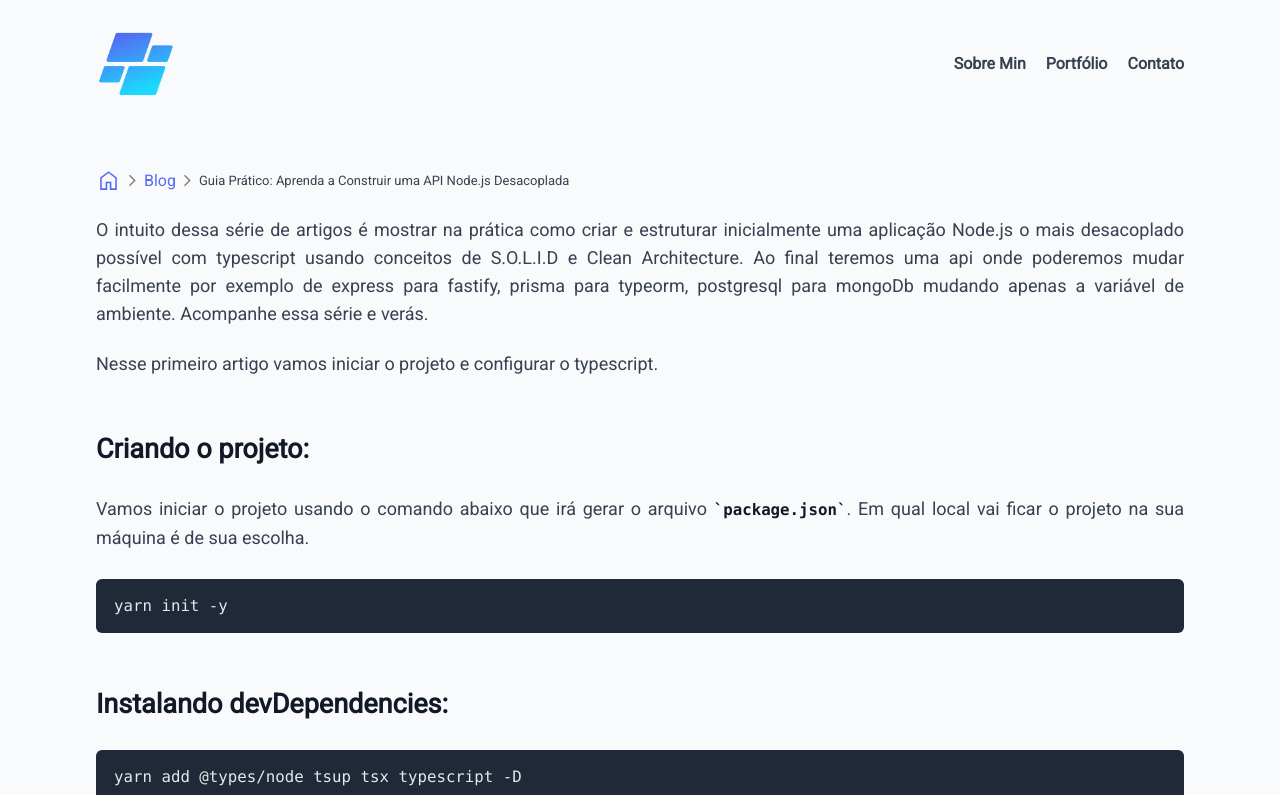
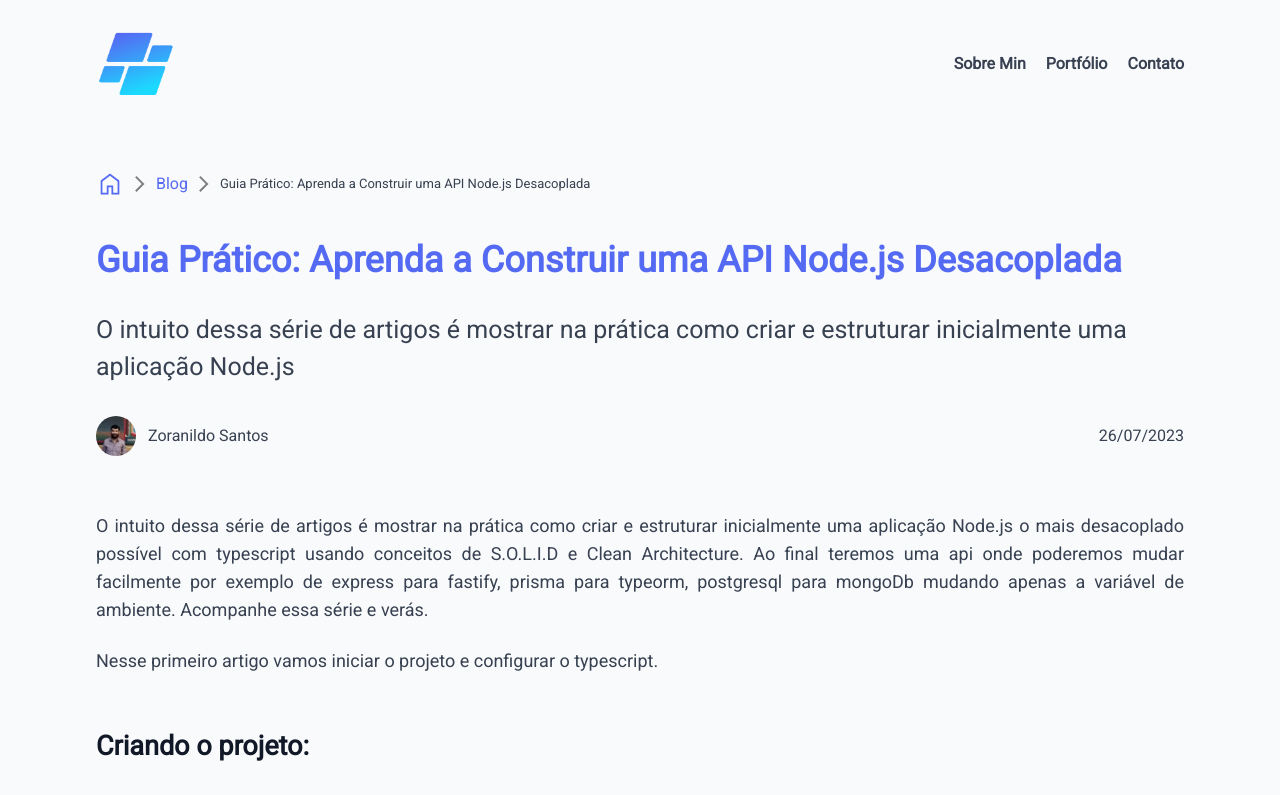
Before and after one commit to zorasantos/zorasantos.dev, a Next.js app: page /posts/api-node-desacoplada in a window 1280 px wide. Shown: the top 795 px of the page. Built offline with nearby package versions, Linux system fonts and the light colour scheme.

Commit message:
feat: create post detail components

```diff
--- a/src/app/posts/[slug]/page.tsx
+++ b/src/app/posts/[slug]/page.tsx
@@ -1,7 +1,7 @@
 import { notFound } from "next/navigation";
 import { getPostContent, getPostMetadata } from "@/utils";
 import Markdown from "markdown-to-jsx";
-import { Breadcrumbs } from "@/components";
+import { Breadcrumbs, PostDetails } from "@/components";
 
 export const generateStaticParams = async () => {
   const posts = getPostMetadata();
@@ -22,6 +22,7 @@ export default async function Post(params: { params: { slug: string } }) {
   return (
     <>
       <Breadcrumbs page="Blog" title={post?.data?.title} />
+      <PostDetails author={post?.data?.author} date={post?.data?.date} description={post?.data?.description} title={post?.data?.title}/>
       <article className="prose text-lg mx-auto max-w-6xl md:max-w-full text-justify">
         <Markdown>{post.content}</Markdown>
       </article>
--- a/src/components/Breadcrumbs/index.tsx
+++ b/src/components/Breadcrumbs/index.tsx
@@ -14,11 +14,11 @@ export default function Breadcrumbs({ page, title }: BreadcrumbsProps) {
     <ol className="list-reset flex items-center">
       <li>
         <Link href="/">
-          <Image alt="icon home" width={25} src={home_icon} />
+          <Image alt="icon home" src={home_icon} className="w-10 sm:w-7" />
         </Link>
       </li>
       <li>
-        <Image alt="icon chevron right" width={23} src={chevron_right} />
+        <Image alt="icon chevron right" src={chevron_right} className="w-12 sm:w-8" />
       </li>
       <li>
         <Link
@@ -27,9 +27,9 @@ export default function Breadcrumbs({ page, title }: BreadcrumbsProps) {
           >{page}</Link>
       </li>
       <li>
-        <Image alt="icon chevron right" width={23} src={chevron_right} />
+        <Image alt="icon chevron right" src={chevron_right} className="w-12 sm:w-8" />
       </li>
-      <li className="text-gray-700 font-thin text-[13px]">{title}</li>
+      <li className="text-gray-700 font-thin text-[13px] line-clamp-2">{title}</li>
     </ol>
   </nav>
   )
--- a/src/components/PostCard/index.tsx
+++ b/src/components/PostCard/index.tsx
@@ -1,5 +1,6 @@
 import Image from "next/image";
 import arrow_forward from "../../../public/arrow_forward.svg"
+import photo_author from "../../../public/perfil.jpeg"
 
 interface PostCardProps {
   title: string;
@@ -11,7 +12,10 @@ interface PostCardProps {
 export default function PostCard(props: PostCardProps) {
   return (
     <div className="flex flex-col justify-between gap-5 p-5 min-h-[316px] bg-white shadow-lg rounded-lg hover:bg-gray-100 hover:scale-105">
-      <span className="text-gray-700">{props.date}</span>
+      <div  className="flex items-center gap-3 text-gray-700">
+        <Image alt="photo author" width={30} src={photo_author} className="h-auto max-w-full rounded-full" />
+        <span>{props.date}</span>
+      </div>
       <h3 className="text-[#556AF3] text-2xl font-bold">{props.title}</h3>
       <p className="text-gray-700 font-thin line-clamp-2">{props.description}</p>
       <div>
--- /dev/null
+++ b/src/components/PostDetails/index.tsx
@@ -0,0 +1,25 @@
+import Image from "next/image";
+import photo_author from "../../../public/perfil.jpeg"
+
+interface PostDetailsProps {
+  author: string;
+  title: string;
+  description: string;
+  date: string;
+}
+
+export default function PostDetails({ author, date, description, title }: PostDetailsProps) {
+  return (
+  <div className="flex flex-col justify-between gap-6 mt-10 mb-14 min-h-[216px]">
+    <h1 className="text-[#556AF3] text-4xl font-bold">{title}</h1>
+    <h3 className="text-gray-700 text-[25px] font-normal">{description}</h3>
+    <div className="flex justify-between items-center text-gray-700 font-thin text-[16px]">
+      <div className="flex items-center gap-3">
+        <Image alt="photo author" width={40} src={photo_author} className="h-auto max-w-full rounded-full" />
+        <span>{author}</span>
+      </div>
+      <span>{date}</span>
+    </div>
+  </div>
+  )
+}
--- a/src/components/index.ts
+++ b/src/components/index.ts
@@ -1,5 +1,6 @@
 import Footer from "./Footer"
 import Header from "./Header"
 import Breadcrumbs from "./Breadcrumbs"
+import PostDetails from "./PostDetails"
 
-export { Footer, Header, Breadcrumbs }
+export { Footer, Header, Breadcrumbs, PostDetails }
--- a/src/posts/api-node-desacoplada.md
+++ b/src/posts/api-node-desacoplada.md
@@ -1,4 +1,5 @@
 ---
+author: "Zoranildo Santos"
 title: "Guia Prático: Aprenda a Construir uma API Node.js Desacoplada"
 description: "O intuito dessa série de artigos é mostrar na prática como criar e estruturar inicialmente uma aplicação Node.js"
 date: "26/07/2023"
```
Also changed, not shown: public/perfil.jpeg (added).
